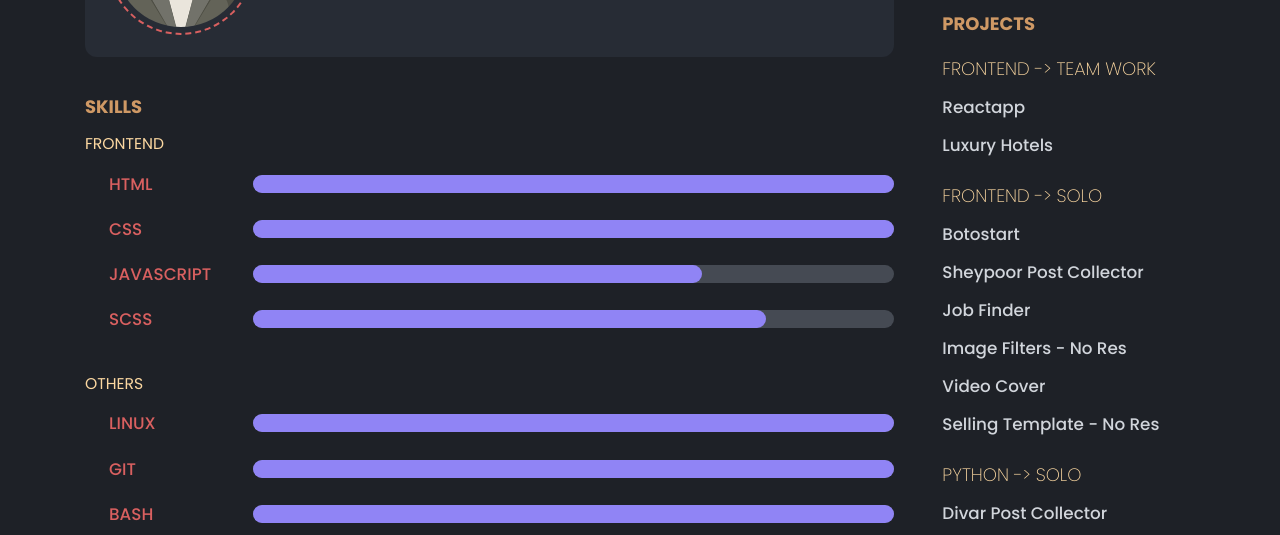
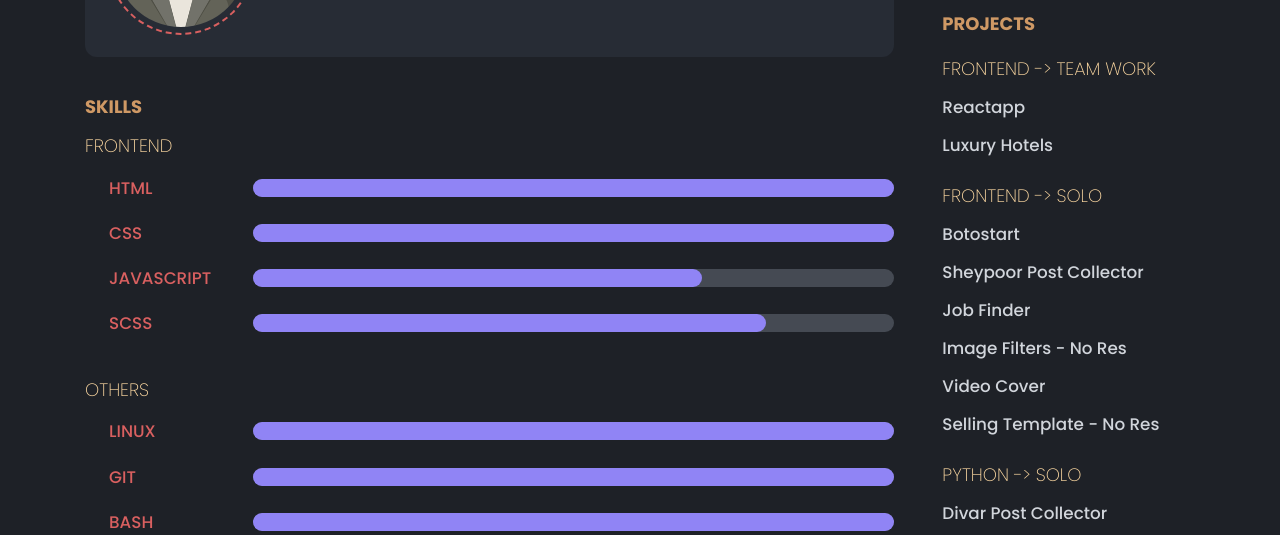
Before and after one commit to devshashtag/devshashtag.github.io, a website: page index.html in a window 1280 px wide. Shown: the part 243-778 px from the top of the page. Drawn offline with nearby package versions, Linux system fonts and the light colour scheme; files that its build step writes are made by us from their sources.

Commit message:
home sub-header font changed

```diff
--- a/assets/scss/pages/_home.scss
+++ b/assets/scss/pages/_home.scss
@@ -76,8 +76,8 @@ main.home {
       h3 {
         color: $color-orange-1;
 
-        font-size: 1.3rem;
-        font-weight: 400;
+        font-size: 1.5rem;
+        font-weight: 200;
         text-transform: uppercase;
         text-align: center;
 
```
